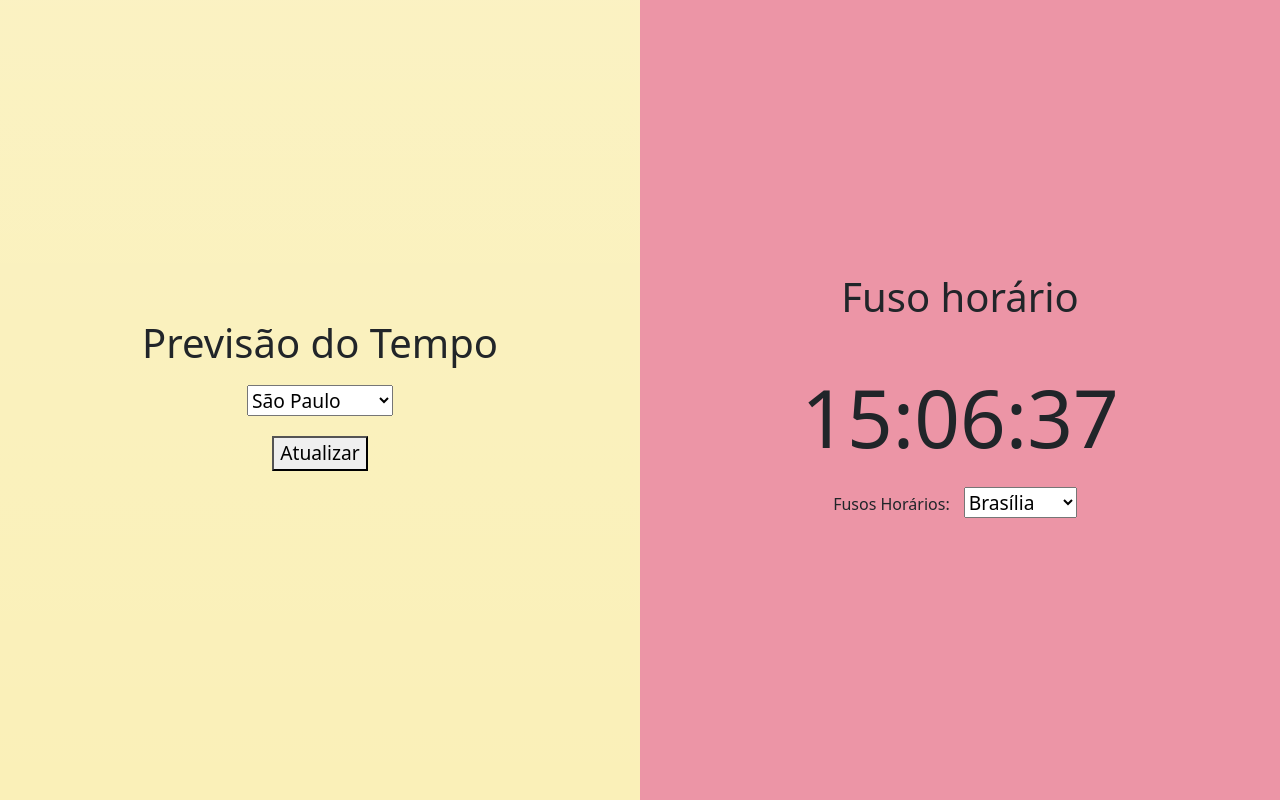
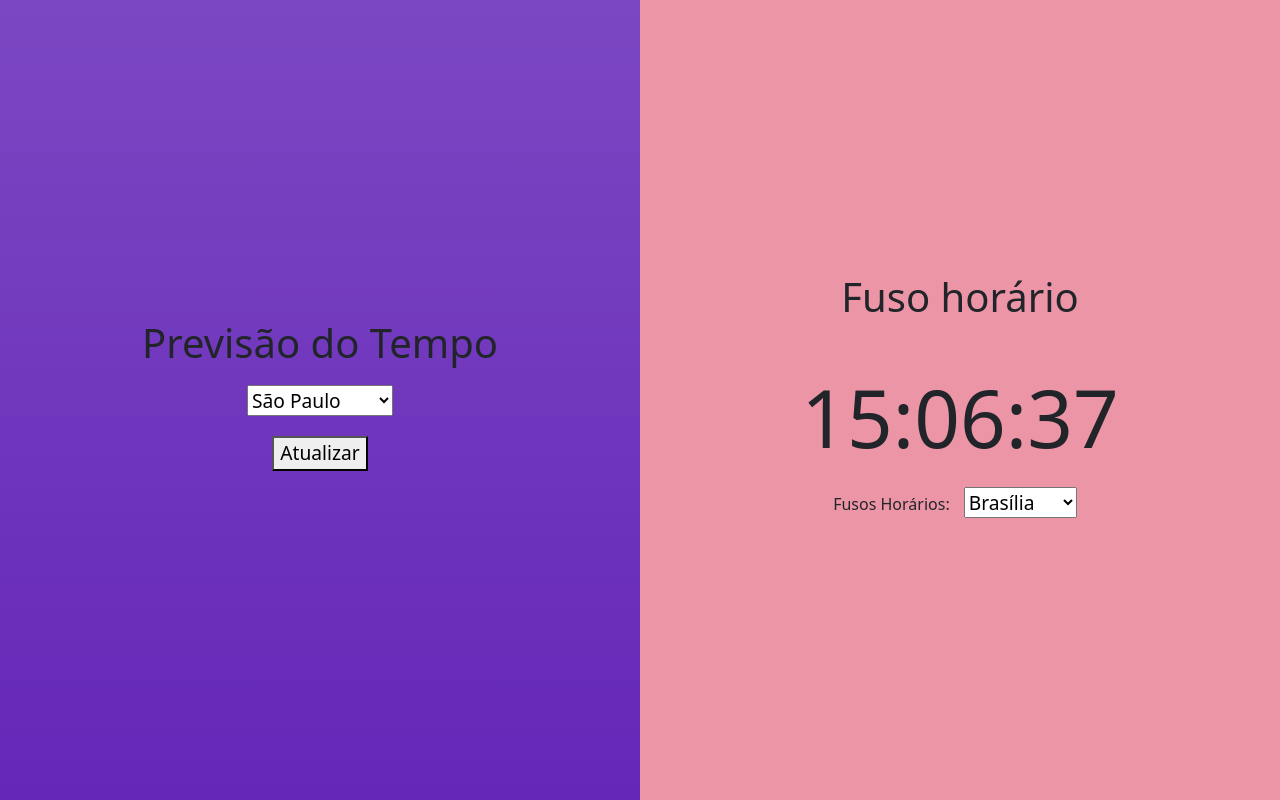
Before and after one commit to saymonlintt/clima-e-fuso-horario, a plain HTML site: page index.html in a window 1280 px wide. Drawn offline with nearby package versions, Linux system fonts and the light colour scheme; no server answers.

Commit message:
Update style.css

```diff
--- a/style.css
+++ b/style.css
@@ -8,7 +8,7 @@
   justify-content: center;
   align-items: center;
   text-align: center;
-  background-color: rgb(250, 240, 184);
+  background-color: rgb(101, 39, 184);
 }
 
 h1 {
```
